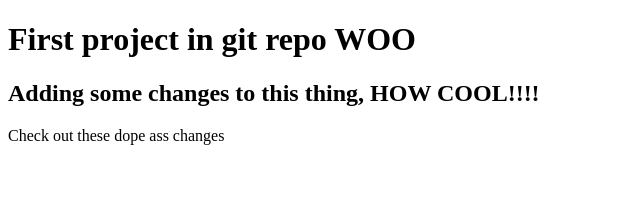
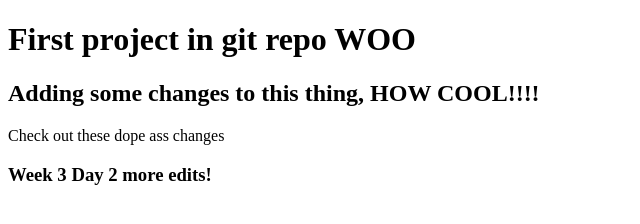
Before and after one commit to juliarwong/stunning-succotash, a plain HTML site: page index.html in a window 1280 px wide. Shown: the whole page, without its empty margins (0-640 px from the left). Drawn offline with Linux system fonts and the light colour scheme.

Commit message:
Added an h3

```diff
--- a/index.html
+++ b/index.html
@@ -10,5 +10,6 @@
     <h1>First project in git repo WOO</h1>
     <h2>Adding some changes to this thing, HOW COOL!!!!</h2>
     <p>Check out these dope ass changes</p>
+    <h3>Week 3 Day 2 more edits!</h3>
 </body>
 </html>
```
